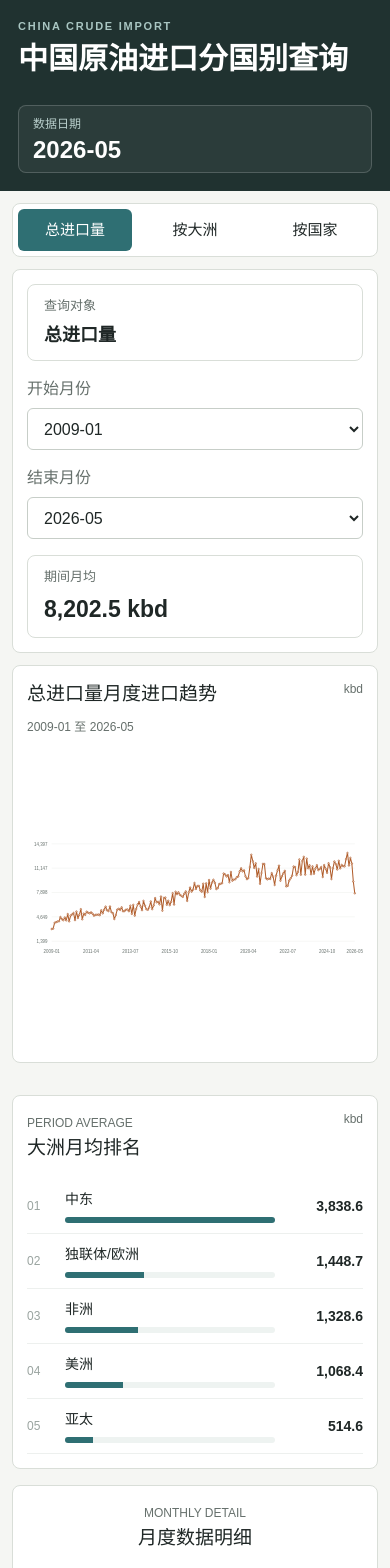
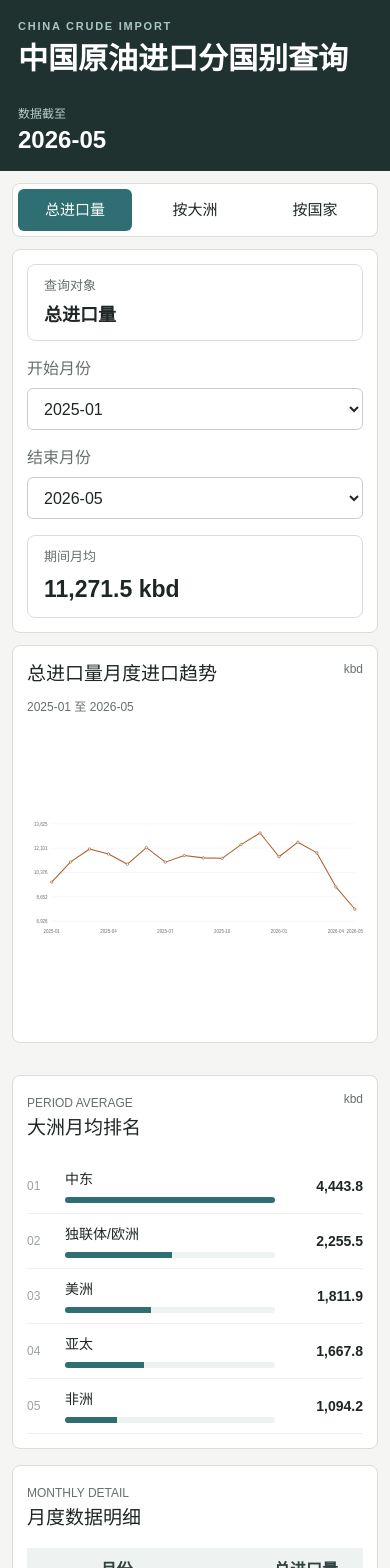
Before and after one commit to zyb0716-svg/China-Crude-Import, a Next.js app: page / in a window 390 px wide. Shown: the top 1568 px of the page. Built offline with nearby package versions, Linux system fonts and the light colour scheme.

Commit message:
Refine filter labels and default date range

```diff
--- a/app/CrudeImportDashboard.tsx
+++ b/app/CrudeImportDashboard.tsx
@@ -208,7 +208,9 @@ export function CrudeImportDashboard() {
       })
       .then((payload: Payload) => {
         setData(payload);
-        setStart(payload.dates[0]);
+        const latestYear = Number((payload.dates.at(-1) || "").slice(0, 4));
+        const defaultStart = `${latestYear - 1}-01`;
+        setStart(payload.dates.includes(defaultStart) ? defaultStart : payload.dates[0]);
         setEnd(payload.dates.at(-1) || "");
       })
       .catch(() => setError("数据加载失败，请刷新页面后重试。"));
@@ -267,7 +269,7 @@ export function CrudeImportDashboard() {
           <h1>中国原油进口分国别查询</h1>
         </div>
         <div className="freshness">
-          <span>数据日期</span>
+          <span>数据截至</span>
           <strong>{data.metadata.latestMonth}</strong>
         </div>
       </header>
@@ -288,7 +290,7 @@ export function CrudeImportDashboard() {
         }
         {level !== "total" && (
           <label>
-            <span className="field-label">大洲选择</span>
+            <span className="field-label">大洲</span>
             <select value={continent} onChange={(event) => setContinent(event.target.value)}>
               {continents.map((item) => <option key={item.id} value={item.name}>{displayName(item)}</option>)}
             </select>
@@ -296,7 +298,7 @@ export function CrudeImportDashboard() {
         )}
         {level === "country" && (
           <label className="country-field">
-            <span className="visually-hidden">国家 / 地区</span>
+            <span className="field-label">国家</span>
             <select aria-label="国家或地区" value={country} onChange={(event) => setCountry(event.target.value)}>
               {countries.map((item) => <option key={item.id} value={item.name}>{displayName(item)}</option>)}
             </select>
--- a/app/globals.css
+++ b/app/globals.css
@@ -37,7 +37,7 @@ button, select { font: inherit; }
 }
 .eyebrow { margin: 0 0 6px; color: #a9c6c2; font-size: 11px; font-weight: 700; letter-spacing: .16em; }
 .page-header h1 { margin: 0; font-size: 30px; line-height: 1.2; font-weight: 700; }
-.freshness { min-width: 132px; padding: 10px 14px; border: 1px solid rgba(255,255,255,.18); border-radius: 8px; background: rgba(255,255,255,.05); text-align: center; }
+.freshness { min-width: 132px; text-align: center; }
 .freshness span { display: block; color: #b9cfcc; font-size: 12px; }
 .freshness strong { display: block; margin-top: 4px; font-size: 24px; line-height: 1.1; }
 
@@ -115,7 +115,7 @@ select {
 .panel-heading { display: flex; align-items: start; justify-content: space-between; gap: 16px; margin-bottom: 10px; }
 .panel-heading h3 { margin: 0 0 5px; font-size: 19px; }
 .panel-heading span, .panel-heading em { color: var(--muted); font-size: 12px; font-style: normal; }
-.table-panel .panel-heading { justify-content: center; text-align: center; }
+.table-panel .panel-heading { justify-content: flex-start; text-align: left; }
 
 .chart-wrap { min-height: 360px; width: 100%; padding-bottom: 4px; overflow: hidden; }
 .trend-chart { display: block; width: 100%; height: 360px; }
@@ -169,7 +169,7 @@ tbody tr:hover { background: #f1f6f4; }
 
 @media (max-width: 680px) {
   .page-header { align-items: start; flex-direction: column; padding: 18px; }
-  .freshness { min-width: 0; align-self: stretch; padding: 9px 14px; text-align: left; }
+  .freshness { min-width: 0; align-self: stretch; text-align: left; }
   .tabs { display: flex; margin: 12px 12px 0; }
   .tab { flex: 1; padding: 0 10px; font-size: 15px; }
   .query-panel { grid-template-columns: 1fr; margin: 12px; padding: 14px; }
```
Also changed, not shown: 1 other file (tests, documents, lock files or other folders).
